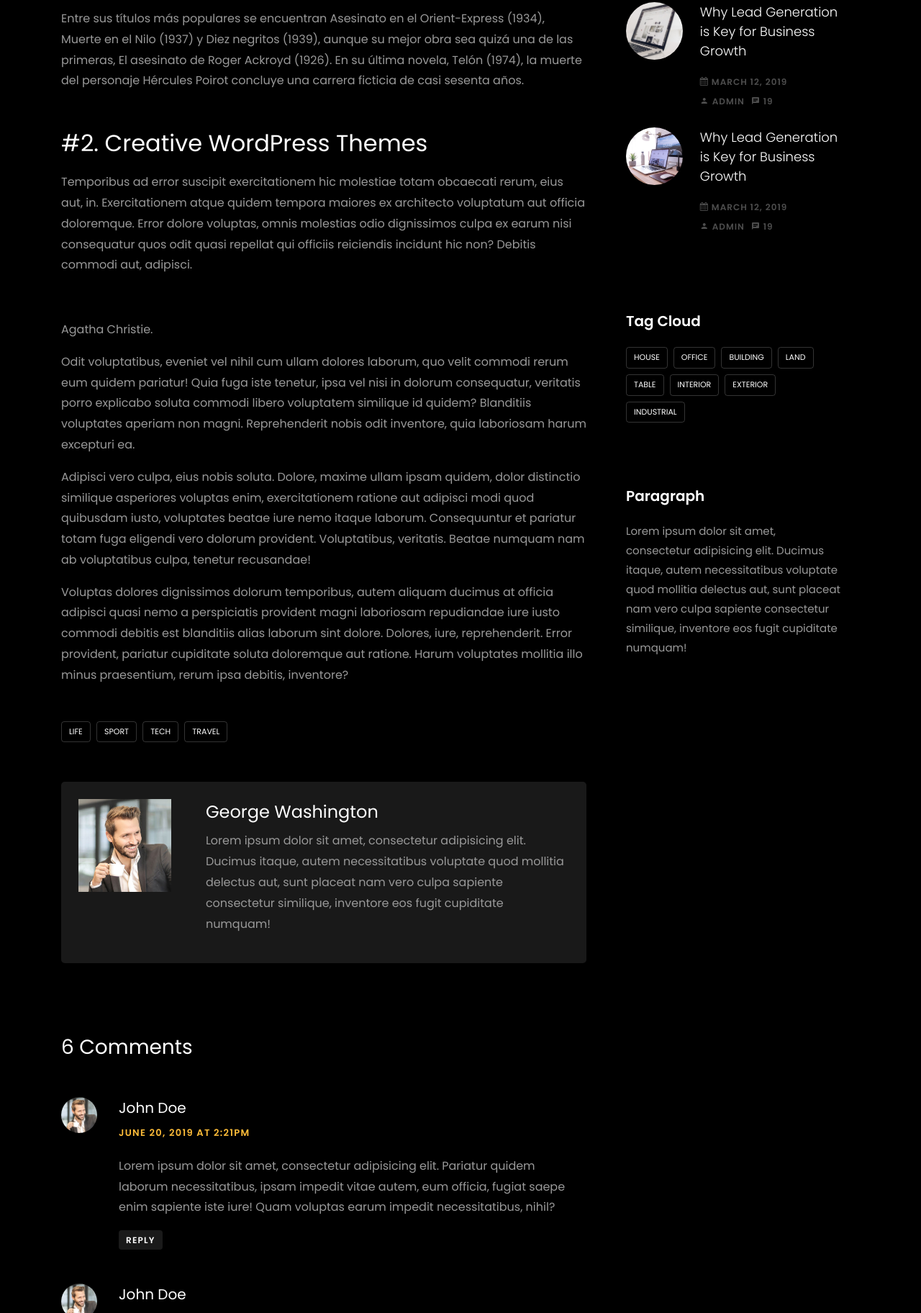
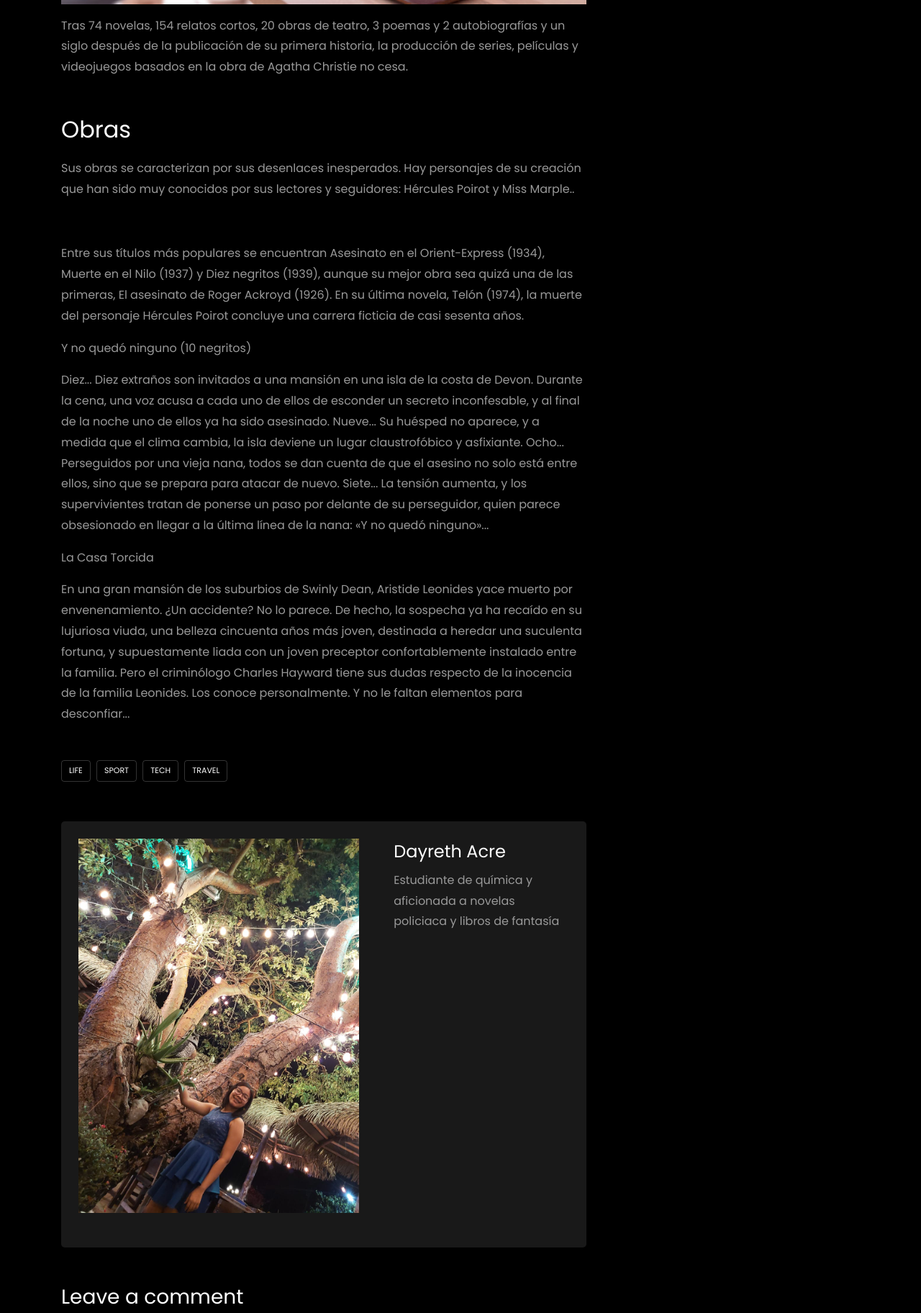
Before and after one commit to dayretha/dayrethblog, a plain HTML site: page single.html in a window 1280 px wide. Shown: the part 1588-3412 px from the top of the page at 72% size. Drawn offline with Linux system fonts and the light colour scheme; files whose address does not match are found by name.

Commit message:
Update single.html

```diff
--- a/single.html
+++ b/single.html
@@ -62,21 +62,22 @@
       <div class="container">
         <div class="row">
           <div class="col-lg-8 ftco-animate">
-            <h2 class="mb-3">It is a long established fact a reader be distracted</h2>
-            <p>Sus obras se caracterizan por sus desenlaces inesperados. Hay personajes de su creación que han sido muy conocidos por sus lectores y seguidores: Hércules Poirot y Miss Marple..</p>
+            <h2 class="mb-3">Agatha Christie.</h2>
+            <p>El 15 de septiembre de 1890 nacía la creadora del detective mas famoso de la historia: Hercules Poirot. Convertida en una de las escritoras más leídas del mundo, sus continuos viajes y su boda con el arqueólogo Max Mallowan convirtieron su vida en una digna historia de aventuras.</p>
             <p>
               <img src="images/image_3.jpg" alt="" class="img-fluid">
             </p>
-            <p>Entre sus títulos más populares se encuentran Asesinato en el Orient-Express (1934), Muerte en el Nilo (1937) y Diez negritos (1939), aunque su mejor obra sea quizá una de las primeras, El asesinato de Roger Ackroyd (1926). En su última novela, Telón (1974), la muerte del personaje Hércules Poirot concluye una carrera ficticia de casi sesenta años.</p>
-            <h2 class="mb-3 mt-5">#2. Creative WordPress Themes</h2>
-            <p>Temporibus ad error suscipit exercitationem hic molestiae totam obcaecati rerum, eius aut, in. Exercitationem atque quidem tempora maiores ex architecto voluptatum aut officia doloremque. Error dolore voluptas, omnis molestias odio dignissimos culpa ex earum nisi consequatur quos odit quasi repellat qui officiis reiciendis incidunt hic non? Debitis commodi aut, adipisci.</p>
+            <p>Tras 74 novelas, 154 relatos cortos, 20 obras de teatro, 3 poemas y 2 autobiografías y un siglo después de la publicación de su primera historia, la producción de series, películas y videojuegos basados en la obra de Agatha Christie no cesa. </p>
+            <h2 class="mb-3 mt-5">Obras</h2>
+            <p>Sus obras se caracterizan por sus desenlaces inesperados. Hay personajes de su creación que han sido muy conocidos por sus lectores y seguidores: Hércules Poirot y Miss Marple..</p>
             <p>
               <img src="images/image_4.jpg" alt="" class="img-fluid">
             </p>
-            <p>Agatha Christie.</p>
-            <p>Odit voluptatibus, eveniet vel nihil cum ullam dolores laborum, quo velit commodi rerum eum quidem pariatur! Quia fuga iste tenetur, ipsa vel nisi in dolorum consequatur, veritatis porro explicabo soluta commodi libero voluptatem similique id quidem? Blanditiis voluptates aperiam non magni. Reprehenderit nobis odit inventore, quia laboriosam harum excepturi ea.</p>
-            <p>Adipisci vero culpa, eius nobis soluta. Dolore, maxime ullam ipsam quidem, dolor distinctio similique asperiores voluptas enim, exercitationem ratione aut adipisci modi quod quibusdam iusto, voluptates beatae iure nemo itaque laborum. Consequuntur et pariatur totam fuga eligendi vero dolorum provident. Voluptatibus, veritatis. Beatae numquam nam ab voluptatibus culpa, tenetur recusandae!</p>
-            <p>Voluptas dolores dignissimos dolorum temporibus, autem aliquam ducimus at officia adipisci quasi nemo a perspiciatis provident magni laboriosam repudiandae iure iusto commodi debitis est blanditiis alias laborum sint dolore. Dolores, iure, reprehenderit. Error provident, pariatur cupiditate soluta doloremque aut ratione. Harum voluptates mollitia illo minus praesentium, rerum ipsa debitis, inventore?</p>
+            <p>Entre sus títulos más populares se encuentran Asesinato en el Orient-Express (1934), Muerte en el Nilo (1937) y Diez negritos (1939), aunque su mejor obra sea quizá una de las primeras, El asesinato de Roger Ackroyd (1926). En su última novela, Telón (1974), la muerte del personaje Hércules Poirot concluye una carrera ficticia de casi sesenta años.</p>
+            <p>Y no quedó ninguno (10 negritos)</p>
+            <p>Diez... Diez extraños son invitados a una mansión en una isla de la costa de Devon. Durante la cena, una voz acusa a cada uno de ellos de esconder un secreto inconfesable, y al final de la noche uno de ellos ya ha sido asesinado. Nueve... Su huésped no aparece, y a medida que el clima cambia, la isla deviene un lugar claustrofóbico y asfixiante. Ocho... Perseguidos por una vieja nana, todos se dan cuenta de que el asesino no solo está entre ellos, sino que se prepara para atacar de nuevo. Siete... La tensión aumenta, y los supervivientes tratan de ponerse un paso por delante de su perseguidor, quien parece obsesionado en llegar a la última línea de la nana: «Y no quedó ninguno»... </p>
+            <p>La Casa Torcida</p>
+		  <p>En una gran mansión de los suburbios de Swinly Dean, Aristide Leonides yace muerto por envenenamiento. ¿Un accidente? No lo parece. De hecho, la sospecha ya ha recaído en su lujuriosa viuda, una belleza cincuenta años más joven, destinada a heredar una suculenta fortuna, y supuestamente liada con un joven preceptor confortablemente instalado entre la familia. Pero el criminólogo Charles Hayward tiene sus dudas respecto de la inocencia de la familia Leonides. Los conoce personalmente. Y no le faltan elementos para desconfiar...</p>
             <div class="tag-widget post-tag-container mb-5 mt-5">
               <div class="tagcloud">
                 <a href="#" class="tag-cloud-link">Life</a>
@@ -88,98 +89,17 @@
 
             <div class="about-author d-flex p-4 bg-dark">
               <div class="bio mr-5">
-                <img src="images/person_1.jpg" alt="Image placeholder" class="img-fluid mb-4">
+                <img src="images/jj.jpg.jpg" alt="Image placeholder" class="img-fluid mb-4">
               </div>
               <div class="desc">
-                <h3>George Washington</h3>
-                <p>Lorem ipsum dolor sit amet, consectetur adipisicing elit. Ducimus itaque, autem necessitatibus voluptate quod mollitia delectus aut, sunt placeat nam vero culpa sapiente consectetur similique, inventore eos fugit cupiditate numquam!</p>
+                <h3>Dayreth Acre</h3>
+                <p>Estudiante de química y aficionada a novelas policiaca y libros de fantasía</p>
               </div>
             </div>
 
 
-            <div class="pt-5 mt-5">
-              <h3 class="mb-5">6 Comments</h3>
-              <ul class="comment-list">
-                <li class="comment">
-                  <div class="vcard bio">
-                    <img src="images/person_1.jpg" alt="Image placeholder">
-                  </div>
-                  <div class="comment-body">
-                    <h3>John Doe</h3>
-                    <div class="meta">June 20, 2019 at 2:21pm</div>
-                    <p>Lorem ipsum dolor sit amet, consectetur adipisicing elit. Pariatur quidem laborum necessitatibus, ipsam impedit vitae autem, eum officia, fugiat saepe enim sapiente iste iure! Quam voluptas earum impedit necessitatibus, nihil?</p>
-                    <p><a href="#" class="reply">Reply</a></p>
-                  </div>
-                </li>
-
-                <li class="comment">
-                  <div class="vcard bio">
-                    <img src="images/person_1.jpg" alt="Image placeholder">
-                  </div>
-                  <div class="comment-body">
-                    <h3>John Doe</h3>
-                    <div class="meta">June 20, 2019 at 2:21pm</div>
-                    <p>Lorem ipsum dolor sit amet, consectetur adipisicing elit. Pariatur quidem laborum necessitatibus, ipsam impedit vitae autem, eum officia, fugiat saepe enim sapiente iste iure! Quam voluptas earum impedit necessitatibus, nihil?</p>
-                    <p><a href="#" class="reply">Reply</a></p>
-                  </div>
-
-                  <ul class="children">
-                    <li class="comment">
-                      <div class="vcard bio">
-                        <img src="images/person_1.jpg" alt="Image placeholder">
-                      </div>
-                      <div class="comment-body">
-                        <h3>John Doe</h3>
-                        <div class="meta">June 20, 2019 at 2:21pm</div>
-                        <p>Lorem ipsum dolor sit amet, consectetur adipisicing elit. Pariatur quidem laborum necessitatibus, ipsam impedit vitae autem, eum officia, fugiat saepe enim sapiente iste iure! Quam voluptas earum impedit necessitatibus, nihil?</p>
-                        <p><a href="#" class="reply">Reply</a></p>
-                      </div>
 
 
-                      <ul class="children">
-                        <li class="comment">
-                          <div class="vcard bio">
-                            <img src="images/person_1.jpg" alt="Image placeholder">
-                          </div>
-                          <div class="comment-body">
-                            <h3>John Doe</h3>
-                            <div class="meta">June 20, 2019 at 2:21pm</div>
-                            <p>Lorem ipsum dolor sit amet, consectetur adipisicing elit. Pariatur quidem laborum necessitatibus, ipsam impedit vitae autem, eum officia, fugiat saepe enim sapiente iste iure! Quam voluptas earum impedit necessitatibus, nihil?</p>
-                            <p><a href="#" class="reply">Reply</a></p>
-                          </div>
-
-                            <ul class="children">
-                              <li class="comment">
-                                <div class="vcard bio">
-                                  <img src="images/person_1.jpg" alt="Image placeholder">
-                                </div>
-                                <div class="comment-body">
-                                  <h3>John Doe</h3>
-                                  <div class="meta">June 20, 2019 at 2:21pm</div>
-                                  <p>Lorem ipsum dolor sit amet, consectetur adipisicing elit. Pariatur quidem laborum necessitatibus, ipsam impedit vitae autem, eum officia, fugiat saepe enim sapiente iste iure! Quam voluptas earum impedit necessitatibus, nihil?</p>
-                                  <p><a href="#" class="reply">Reply</a></p>
-                                </div>
-                              </li>
-                            </ul>
-                        </li>
-                      </ul>
-                    </li>
-                  </ul>
-                </li>
-
-                <li class="comment">
-                  <div class="vcard bio">
-                    <img src="images/person_1.jpg" alt="Image placeholder">
-                  </div>
-                  <div class="comment-body">
-                    <h3>John Doe</h3>
-                    <div class="meta">June 20, 2019 at 2:21pm</div>
-                    <p>Lorem ipsum dolor sit amet, consectetur adipisicing elit. Pariatur quidem laborum necessitatibus, ipsam impedit vitae autem, eum officia, fugiat saepe enim sapiente iste iure! Quam voluptas earum impedit necessitatibus, nihil?</p>
-                    <p><a href="#" class="reply">Reply</a></p>
-                  </div>
-                </li>
-              </ul>
-              <!-- END comment-list -->
 
               <div class="comment-form-wrap pt-5">
                 <h3 class="mb-5">Leave a comment</h3>
@@ -309,11 +229,11 @@
             <div class="ftco-footer-widget mb-4 ml-md-4">
               <h2 class="ftco-heading-2">Links</h2>
               <ul class="list-unstyled">
-                <li><a href="#"><span class="icon-long-arrow-right mr-2"></span>Home</a></li>
-                <li><a href="#"><span class="icon-long-arrow-right mr-2"></span>About</a></li>
-                <li><a href="#"><span class="icon-long-arrow-right mr-2"></span>Services</a></li>
-                <li><a href="#"><span class="icon-long-arrow-right mr-2"></span>Projects</a></li>
-                <li><a href="#"><span class="icon-long-arrow-right mr-2"></span>Contact</a></li>
+                <li><a href="#"><span class="icon-long-arrow-right mr-2"></span>Inicio/a></li>
+                <li><a href="#"><span class="icon-long-arrow-right mr-2"></span>Sobre la autora</a></li>
+                <li><a href="#"><span class="icon-long-arrow-right mr-2"></span>Pasatiempos</a></li>
+                <li><a href="#"><span class="icon-long-arrow-right mr-2"></span>Tareas</a></li>
+                <li><a href="#"><span class="icon-long-arrow-right mr-2"></span>Contacto</a></li>
               </ul>
             </div>
           </div>
```
